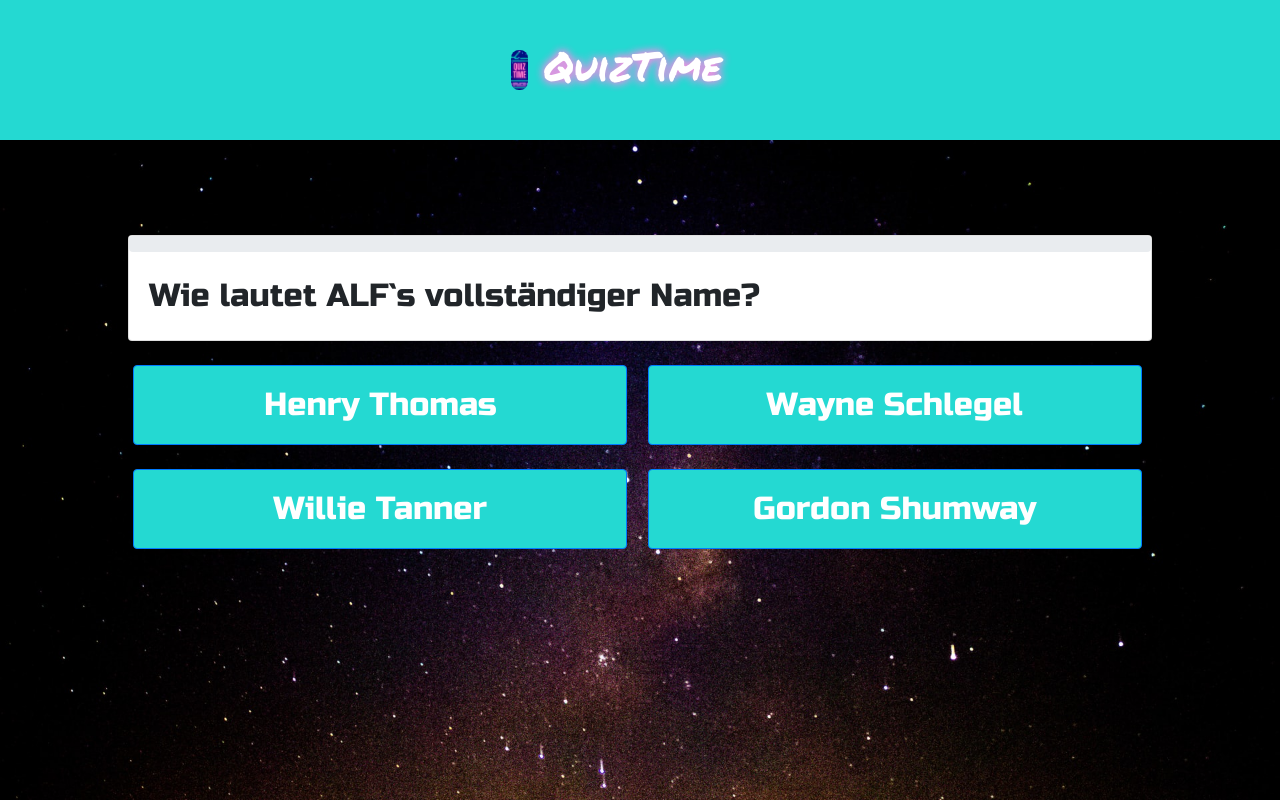
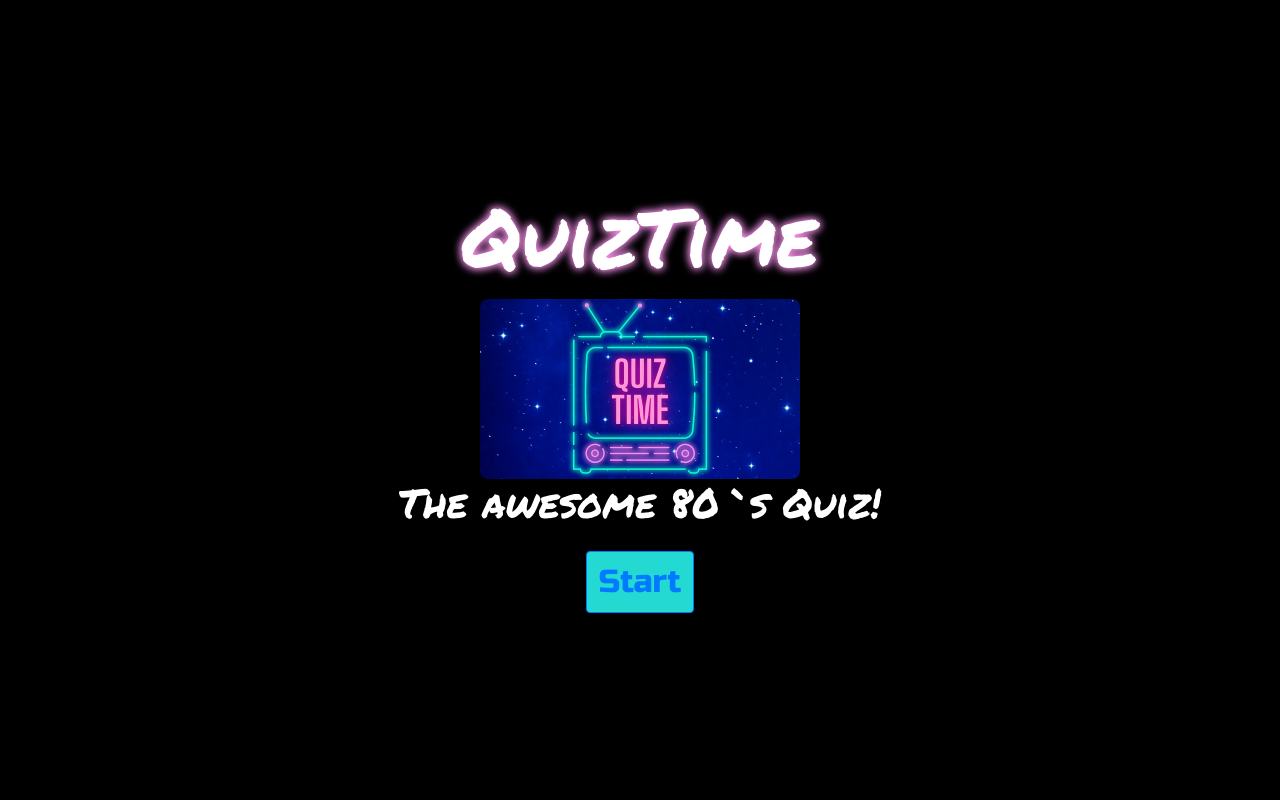
Before and after one commit to ThomasTritscher/quizapp, a plain HTML site: page index.html in a window 1280 px wide. Drawn offline with nearby package versions, Linux system fonts and the light colour scheme.

Commit message:
added start screen

```diff
--- a/game.js
+++ b/game.js
@@ -84,8 +84,11 @@ let allQuestions = [
 let right_answer;
 let question_number = 0;
 let progress = 0;
+let right_answer_images = ['img/jackson.png', 'img/jackson.png','img/jackson.png','img/jackson.png','img/jackson.png','img/jackson.png','img/jackson.png','img/jackson.png','img/jackson.png',]
 
-
+function startQuiz(){
+  document.getElementById('start-screen').classList.add('d-none');
+}
 
 
 function hideElements() {
--- a/index.html
+++ b/index.html
@@ -17,6 +17,16 @@
 </head>
 
 <body onload="nextQuestion()">
+
+  <div id="start-screen" class="start-screen">
+    <div class="start-screen-box">
+      <h1 class="h1-start">QuizTime</h1>
+      <img src="img/quiz_640.jpg" class="start-screen-img" alt="">
+      <h2>The awesome 80`s Quiz!</h2>
+      <button onclick="startQuiz()" type="button" class="btn btn-outline-primary start-btn">Start</button>
+    </div>
+
+  </div>
 
   <nav class="navbar navbar-light navbar-custom">
     <a class="navbar-brand custom-brand" href="#">
@@ -67,6 +77,8 @@
     </div>
   </div>
 
+
+
 </body>
 
 </html>
--- a/style.css
+++ b/style.css
@@ -23,8 +23,43 @@ h2 {
   font-size  : clamp(2.5rem, 3vw, 4rem);
 }
 
+
+.start-screen {
+  position       : fixed;
+  top            : 0;
+  left           : 0;
+  right          : 0;
+  width          : 100vw;
+  height         : 100vh;
+  background     : black;
+  z-index        : 999;
+  display        : flex;
+  justify-content: center;
+  align-items    : center;
+}
+
+.start-screen-box {
+  width          : 100%;
+  height         : auto;
+  display        : flex;
+  justify-content: center;
+  align-items    : center;
+  flex-direction : column;
+}
+
+.start-screen-img {
+  width        : 25%;
+  height       : auto;
+  border-radius: 8px;
+}
+
+.h1-start {
+  font-size: clamp(1rem, 5rem, 7rem);
+  margin   : 16px 0px;
+}
+
 .navbar-custom {
-  background-color: #24D9D2;
+  background-color: rgb(255, 255, 255, 0.1);
   position        : fixed;
   justify-content : center;
   left            : 0;
@@ -32,8 +67,10 @@ h2 {
   top             : 0;
   height          : 140px;
   z-index         : 1;
+}
 
-
+.start-btn {
+  margin: 16px 0px;
 }
 
 
@@ -135,11 +172,6 @@ h2 {
 }
 
 
-
-
-
-
-
 @media only screen and (max-width: 769px) {
 
   .quiz-answer-row {
@@ -154,7 +186,8 @@ h2 {
   }
 
   .navbar-custom {
-    height: 100px;
+    background-color: rgb(255, 255, 255, 0.1);
+    height          : 60px;
   }
 
   .nav-img {
@@ -167,7 +200,7 @@ h2 {
 @media only screen and (max-width: 500px) {
   .navbar-custom {
     background-color: rgb(255, 255, 255, 0.1);
-    height: 50px;
+    height          : 50px;
   }
 
   .quiz-container {
@@ -178,9 +211,11 @@ h2 {
     width : 24%;
     height: 6vh;
   }
+
   .btn {
     font-size: 1rem;
   }
+
   .quiz-answer-row button {
     height: 40px;
   }
```
